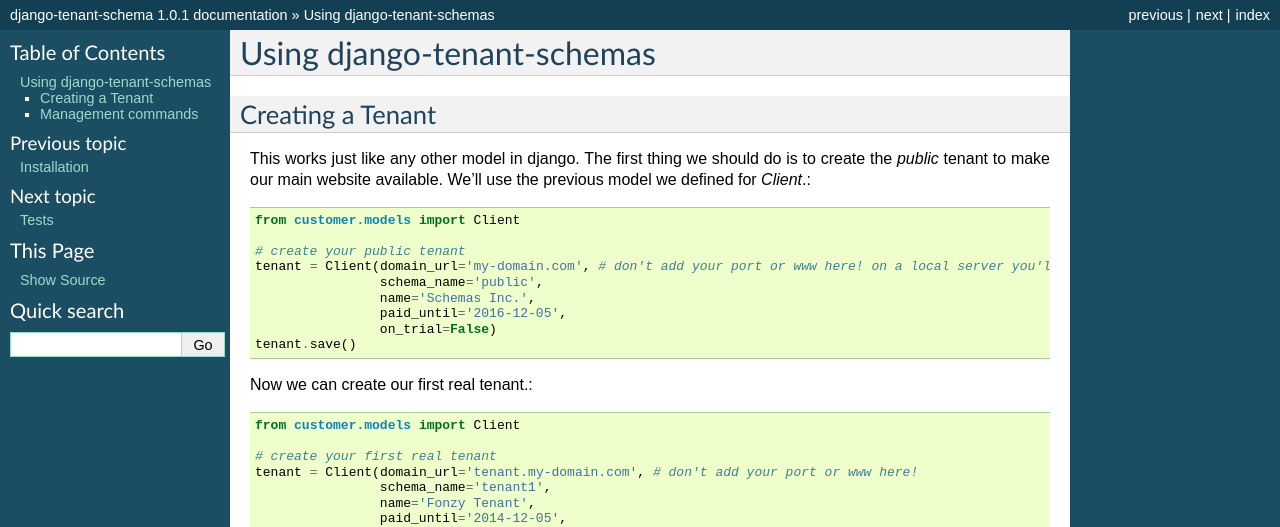
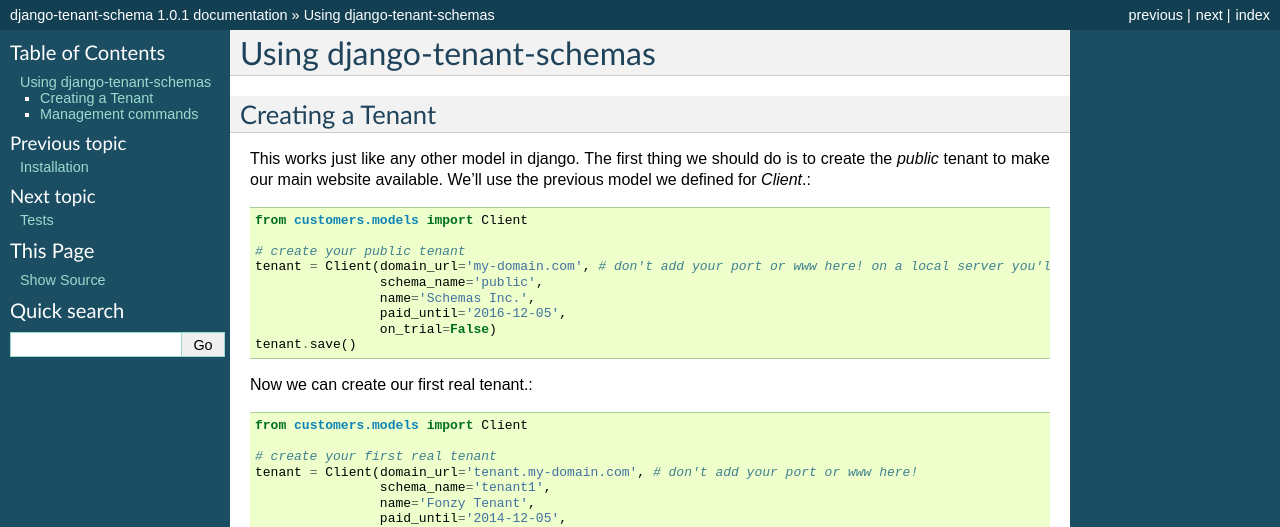
Before and after one commit to bernardopires/django-tenant-schemas, a Sphinx documentation site: the page built from docs/use.rst, in a window 1280 px wide. Shown: the top 527 px of the page. Built offline with Sphinx 7.4.7, drawn with Linux system fonts in a browser that asks for light colours; the version number is read from the project's files by our own code.

Commit message:
fixing typos

```diff
--- a/docs/install.rst
+++ b/docs/install.rst
@@ -29,7 +29,7 @@
 ================
 Now we have to create your tenant model. To allow the flexibility of having any data in you want in your tenant, we have a mixin called `TenantMixin` which you *have to* inherit from. This Mixin only has two fields (`domain_url` and `schema_name`) and both are required. Here's an example, suppose we have an app named `customers` and we want to create a model called `client`.::
 
-	from django.db import models
+    from django.db import models
     from tenant_schemas.models import TenantMixin
 
     class Client(TenantMixin):
--- a/docs/use.rst
+++ b/docs/use.rst
@@ -5,7 +5,7 @@
 -----------------
 This works just like any other model in django. The first thing we should do is to create the `public` tenant to make our main website available. We'll use the previous model we defined for `Client`.::
 
-    from customer.models import Client
+    from customers.models import Client
 
     # create your public tenant
     tenant = Client(domain_url='my-domain.com', # don't add your port or www here! on a local server you'll want to use localhost here
@@ -17,7 +17,7 @@
 
 Now we can create our first real tenant.::
 
-    from customer.models import Client
+    from customers.models import Client
 
     # create your first real tenant
     tenant = Client(domain_url='tenant.my-domain.com', # don't add your port or www here!
```
